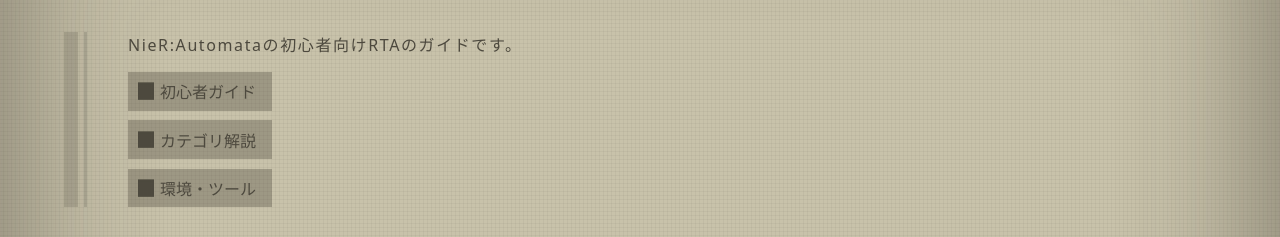
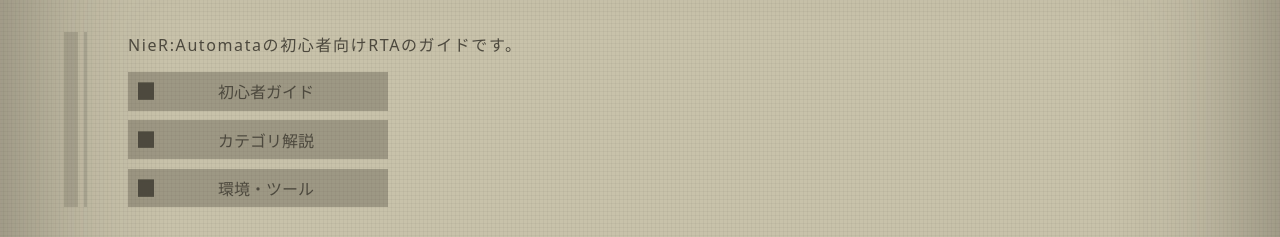
Before and after one commit to alice3589/NieR-Automata-RTA-Guide, a plain HTML site: page index.html in a window 1280 px wide. Shown: the part 144-381 px from the top of the page. Drawn offline with Linux system fonts and the light colour scheme.

Commit message:
ボタン幅を固定

```diff
--- a/index.html
+++ b/index.html
@@ -210,6 +210,11 @@ button:focus::after {
 /* 縦並びのボタングループ */
 .vertical-buttons button {
   display: block;
+  width: 260px; /* 固定幅 */
+  box-sizing: border-box;
+  white-space: nowrap;
+  overflow: hidden;
+  text-overflow: ellipsis;
 }
 
 .vertical-buttons button + button {
```
